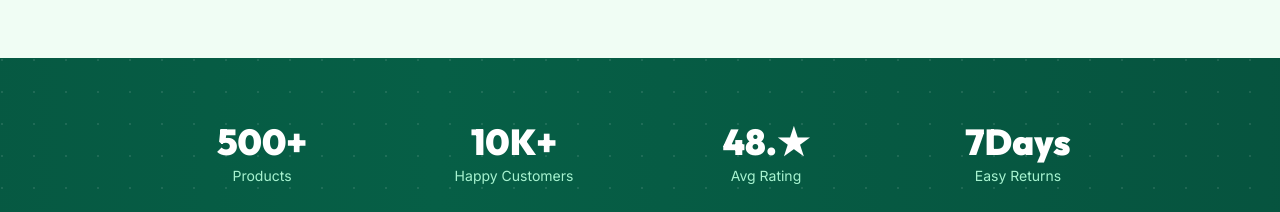
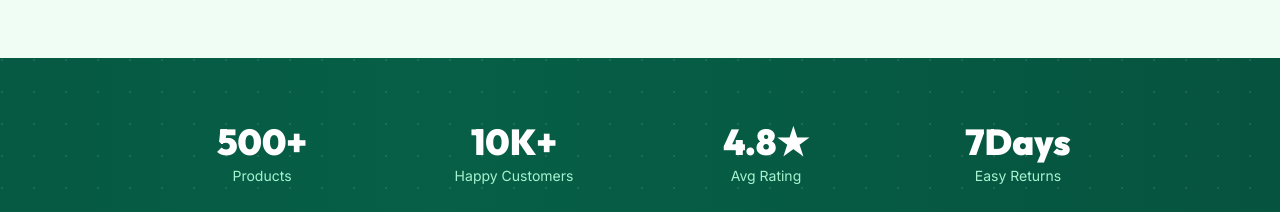
Before and after one commit to MunnaKumar32990/Rk-Saree-Center-and-Fashion-Hub, a React app in the folder frontend/: page / in a window 1280 px wide. Shown: the part 1460-1672 px from the top of the page. Built offline with nearby package versions, Linux system fonts and the light colour scheme; no server answers; the HTML template or start-up script is replaced by a standard one.

Commit message:
updated home.jsx

```diff
--- a/frontend/src/pages/Home.jsx
+++ b/frontend/src/pages/Home.jsx
@@ -54,9 +54,12 @@ function useReveal() {
 /* ─── Animated counter ────────────────────────────────────────── */
 function useCounter(target, duration = 1400, active = false) {
   const [val, setVal] = useState(0);
+  // Check if the numeric part is a decimal (like "4.8") — skip animation for these
+  const numericPart = target.replace(/[^\d.]/g, "");
+  const isDecimal = numericPart.includes(".");
   useEffect(() => {
-    if (!active) return;
-    const end = parseInt(target.replace(/\D/g, "")) || 0;
+    if (!active || isDecimal) return;
+    const end = parseInt(numericPart) || 0;
     if (!end) { setVal(target); return; }
     const step = Math.ceil(end / (duration / 16));
     let cur = 0;
@@ -66,7 +69,7 @@ function useCounter(target, duration = 1400, active = false) {
       if (cur >= end) clearInterval(timer);
     }, 16);
     return () => clearInterval(timer);
-  }, [active, target, duration]);
+  }, [active, target, duration, isDecimal, numericPart]);
   return val || target;
 }
 
@@ -80,11 +83,14 @@ function StatCounter({ value, label, delay = 0 }) {
     return () => obs.disconnect();
   }, []);
   const count = useCounter(value, 1400, active);
-  const suffix = value.replace(/[0-9]/g, "");
+  const numericPart = value.replace(/[^\d.]/g, "");
+  const isDecimal = numericPart.includes(".");
+  const suffix = value.replace(/[\d.]/g, "");
   return (
     <div ref={ref} className="text-center reveal" style={{ transitionDelay: `${delay}ms` }}>
       <p className="font-outfit font-black text-3xl sm:text-4xl text-white">
-        {active && typeof count === "number" ? `${count}${suffix}` : value}
+        {/* Decimal values (e.g. 4.8★) render as-is; integers animate */}
+        {isDecimal ? value : (active && typeof count === "number" ? `${count}${suffix}` : value)}
       </p>
       <p className="text-primary-200 text-sm mt-1">{label}</p>
     </div>
```
